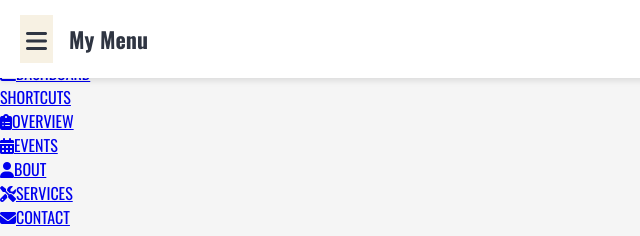
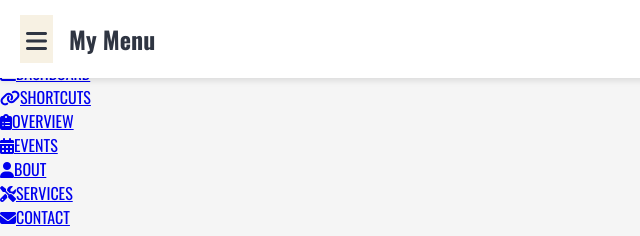
Before and after one commit to zibanouri/Aura, a plain HTML site: page index.html in a window 1280 px wide. Shown: the top 236 px of the page, 0-640 px from the left. Drawn offline with nearby package versions, Linux system fonts and the light colour scheme.

Commit message:
styling the title in header

```diff
--- a/assets/css/style.css
+++ b/assets/css/style.css
@@ -28,6 +28,6 @@ padding: 6px;
 color: #2f3542;
 }
 .header h1{
-    font-size: 22px;
+    font-size: 24px;
     color: #2f3542;
 }
--- a/index.html
+++ b/index.html
@@ -26,7 +26,7 @@
         </div>
         <ul>
             <li><a href="#"><i class="fa fa-chart-line"></i><span>DASHBOARD</span></a></li>
-            <li><a href="#"><i class="fa fa-links"></i><span>SHORTCUTS</span></a></li>
+            <li><a href="#"><i class="fa fa-link"></i><span>SHORTCUTS</span></a></li>
             <li><a href="#"><i class="fa fa-clipboard-list"></i><span>OVERVIEW</span></a></li>
             <li><a href="#"><i class="fa fa-calendar-alt"></i><span>EVENTS</span></a></li>
             <li><a href="#"><i class="fa fa-user"></i><span>BOUT</span></a></li>
```
